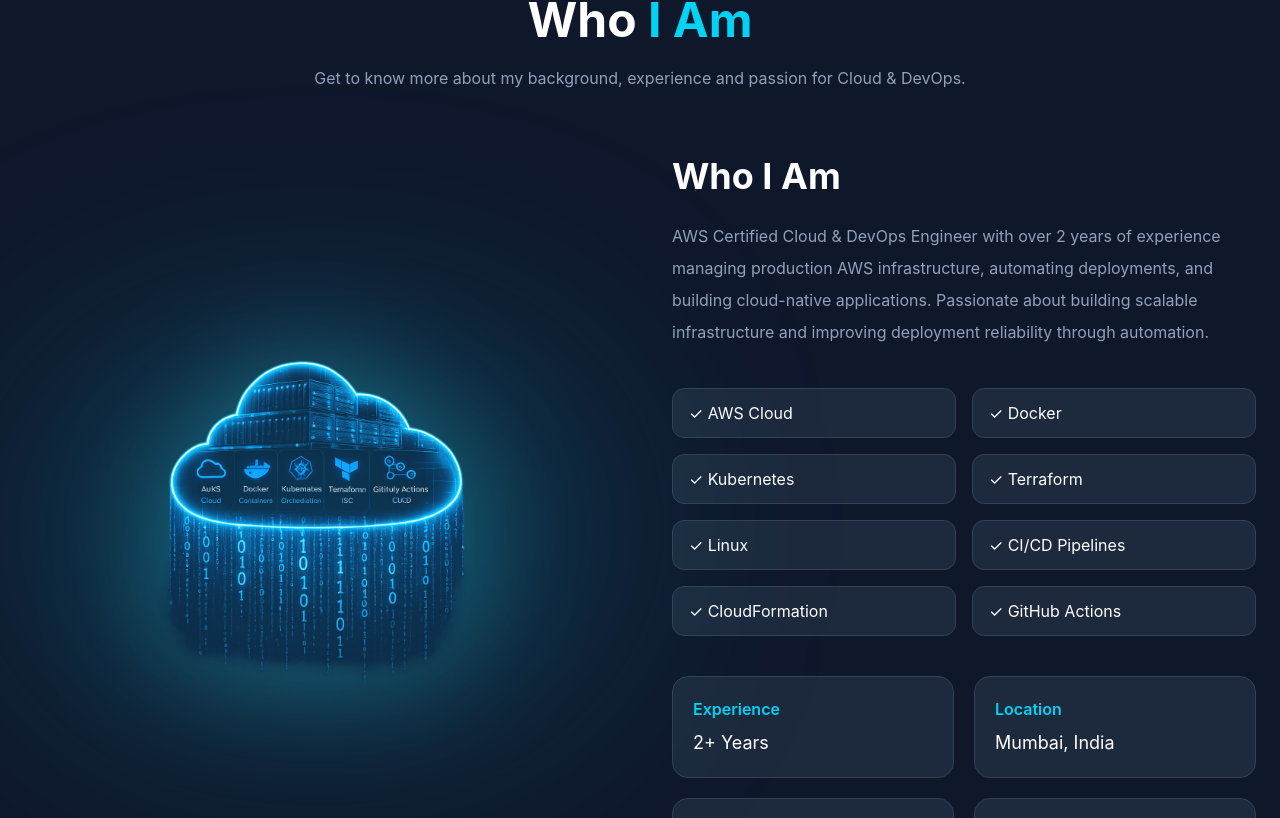
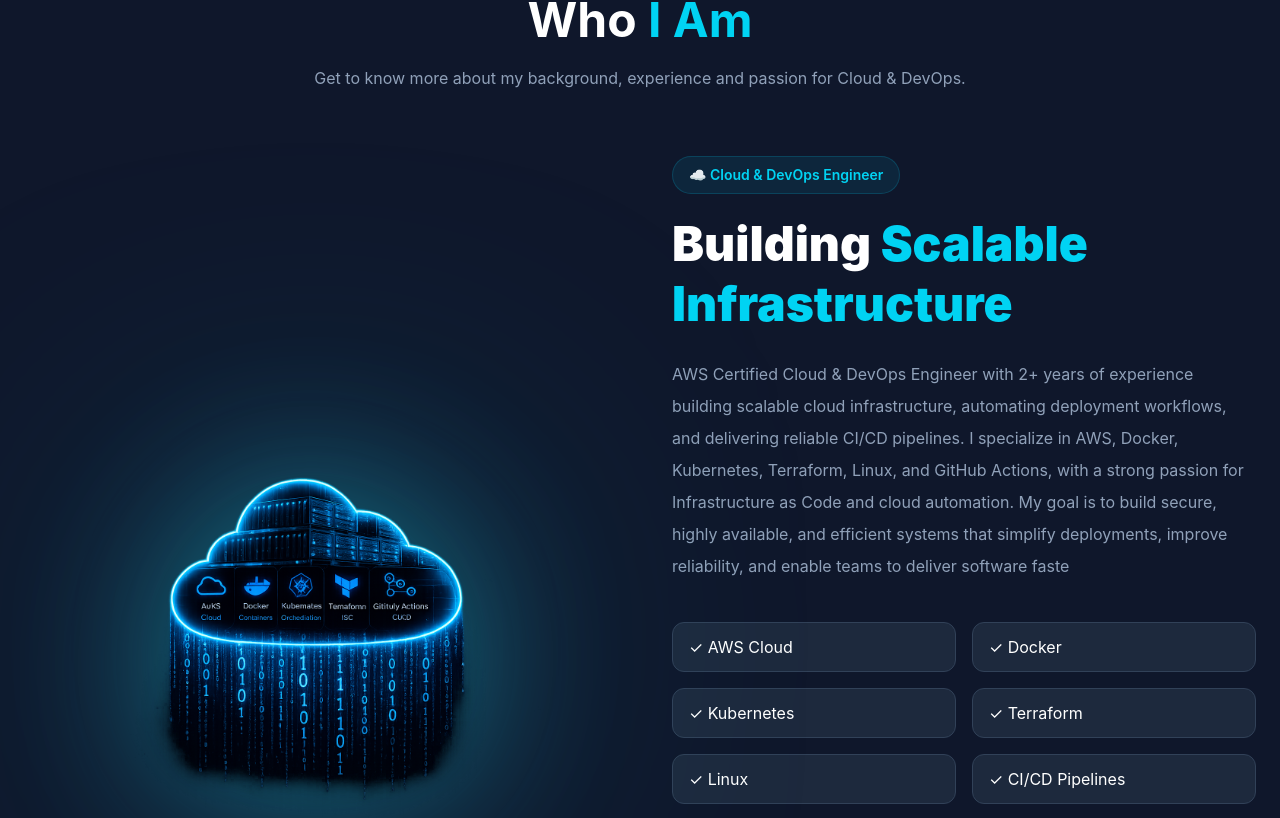
Before and after one commit to AnkitDhonde28/Portfolio, a React (Vite) app: page / in a window 1280 px wide. Shown: the part 1322-2140 px from the top of the page. Built offline with nearby package versions, Linux system fonts and the light colour scheme.

Commit message:
About me update

```diff
--- a/src/data/portfolio.js
+++ b/src/data/portfolio.js
@@ -51,7 +51,7 @@
         title: "Who I Am",
 
         description:
-            "AWS Certified Cloud & DevOps Engineer with over 2 years of experience managing production AWS infrastructure, automating deployments, and building cloud-native applications. Passionate about building scalable infrastructure and improving deployment reliability through automation.",
+            "AWS Certified Cloud & DevOps Engineer with 2+ years of experience building scalable cloud infrastructure, automating deployment workflows, and delivering reliable CI/CD pipelines. I specialize in AWS, Docker, Kubernetes, Terraform, Linux, and GitHub Actions, with a strong passion for Infrastructure as Code and cloud automation. My goal is to build secure, highly available, and efficient systems that simplify deployments, improve reliability, and enable teams to deliver software faste",
 
         highlights: [
             "AWS Cloud",
--- a/src/sections/About.jsx
+++ b/src/sections/About.jsx
@@ -26,19 +26,13 @@
             whileInView={{ opacity: 1, x: 0 }}
             viewport={{ once: true }}
           >
-            <div className="relative">
-              <div className="absolute inset-0 rounded-full bg-cyan-500/20 blur-[120px]" />
+            <div className="relative flex justify-center">
+              <div className="absolute h-96 w-96 rounded-full bg-cyan-500/20 blur-[140px]" />
 
               <img
                 src="/profile.png"
-                alt="Ankit Dhonde"
-                className="
-      relative
-      w-full
-      rounded-3xl
-      mix-blend-screen
-      drop-shadow-[0_0_60px_rgba(34,211,238,.4)]
-    "
+                alt="Cloud Illustration"
+                className="relative w-full max-w-[650px] object-contain drop-shadow-[0_0_80px_rgba(34,211,238,.45)]"
               />
             </div>
           </motion.div>
@@ -51,9 +45,16 @@
             viewport={{ once: true }}
           >
 
-            <h3 className="text-4xl font-bold">
-              {portfolio.about.title}
-            </h3>
+            <div className="mb-6">
+              <span className="inline-flex rounded-full border border-cyan-500/20 bg-cyan-500/10 px-4 py-2 text-sm font-semibold text-cyan-400">
+                ☁️ Cloud & DevOps Engineer
+              </span>
+
+              <h3 className="mt-5 text-5xl font-black leading-tight">
+                Building
+                <span className="text-cyan-400"> Scalable Infrastructure</span>
+              </h3>
+            </div>
 
             <p className="mt-6 text-slate-400 leading-8">
               {portfolio.about.description}
```
